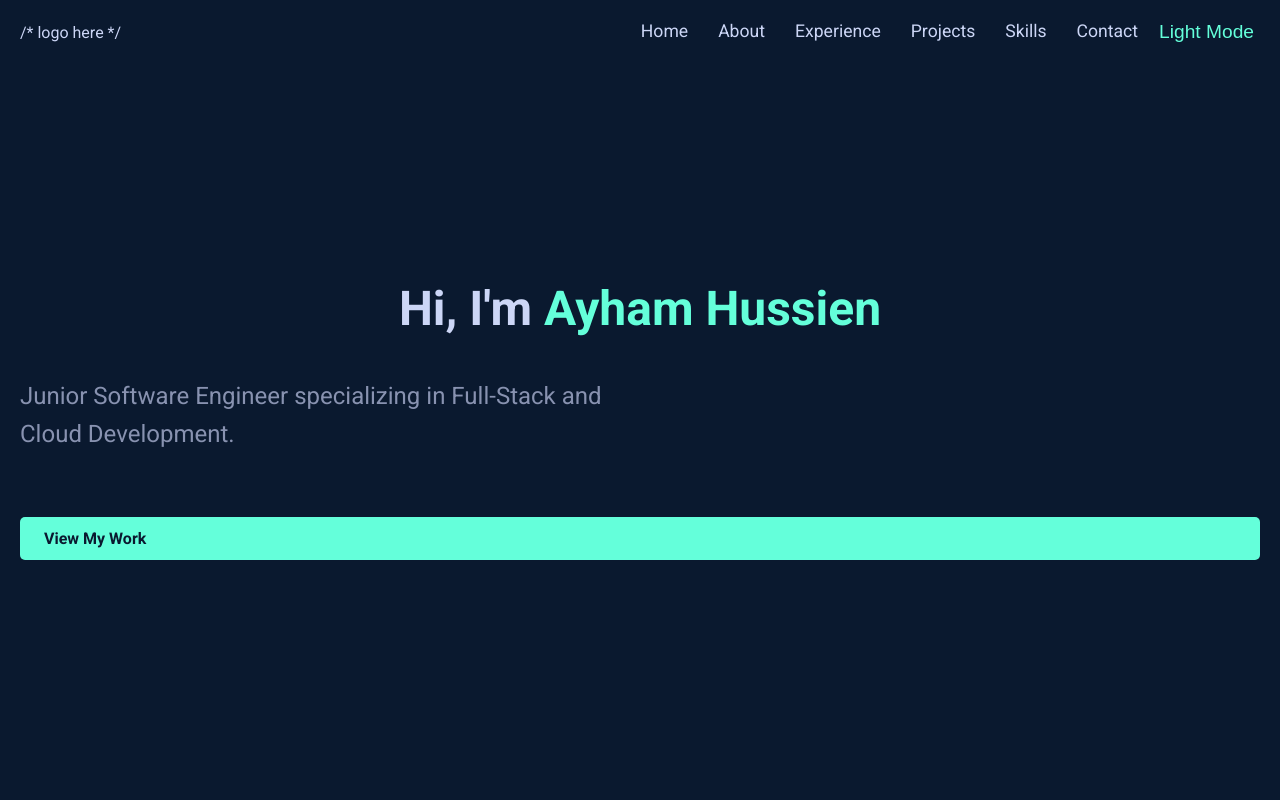
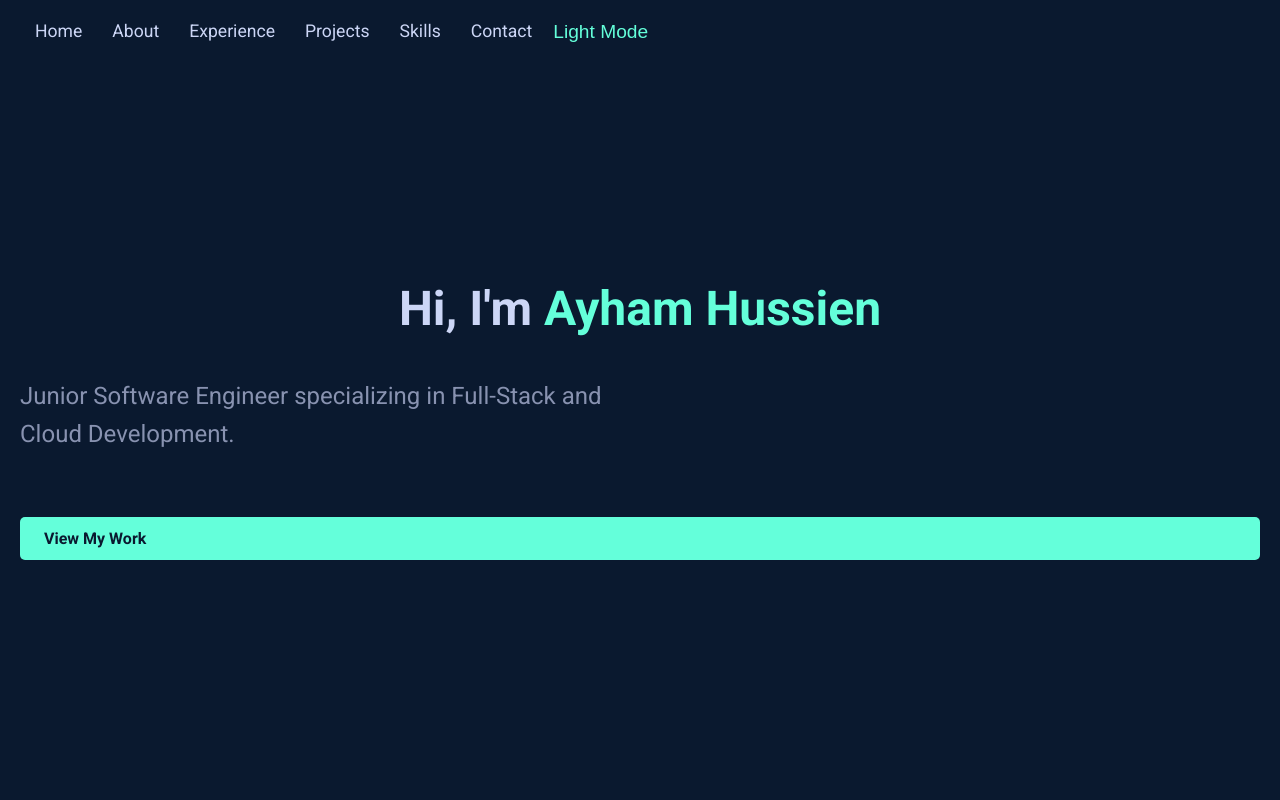
Before and after one commit to ayham10/Protfolio-2025, a React (Create React App) app: page / in a window 1280 px wide. Shown: the top 800 px of the page. Built offline with nearby package versions, Linux system fonts and the light colour scheme.

Commit message:
Update Header.js

```diff
--- a/src/components/Header.js
+++ b/src/components/Header.js
@@ -79,7 +79,7 @@ const ThemeToggleButton = styled.button`
 function Header({ toggleTheme, isDarkMode }) {
   return (
     <Nav>
-      /* logo here */
+    {/* logo here */}
       <NavLinks>
         <NavLink href="#hero">Home</NavLink>
         <NavLink href="#about">About</NavLink>
```
